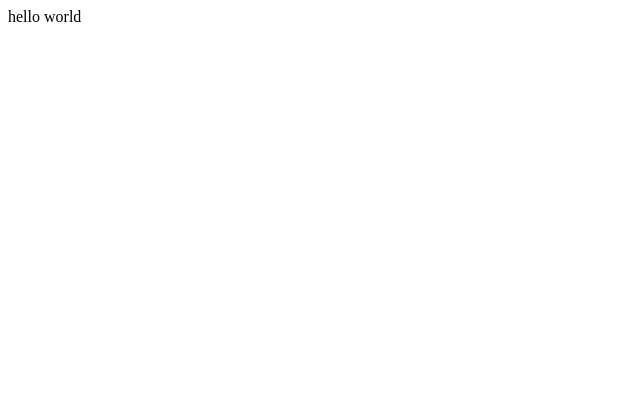
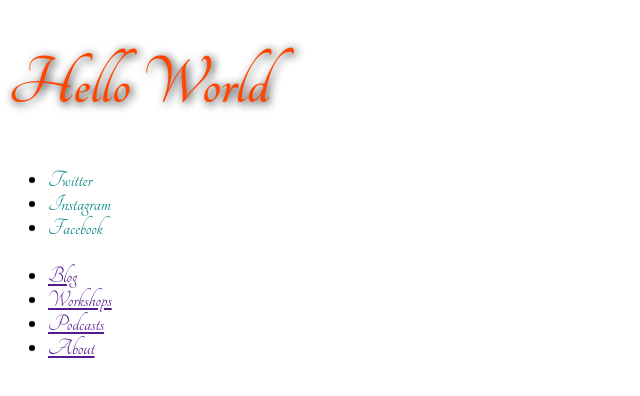
Before and after one commit to Yevhenii-Pavlushchenko/my-first-bootcamp, a plain HTML site: page index.html in a window 1280 px wide. Shown: the whole page, without its empty margins (0-640 px from the left). Drawn offline with Linux system fonts and the light colour scheme.

Commit message:
finished conspect module 2

```diff
--- a/css/styles.css
+++ b/css/styles.css
@@ -0,0 +1,22 @@
+body {
+    font-size: 24px;
+    font-family: 'Tangerine', cursive;
+}
+.title {
+    font-size: 72px;
+    color: orangered;
+    text-shadow: 2px 2px 10px black
+}
+.social-links .link {
+    color: teal;
+    text-decoration: none;
+}
+
+/* Два і більше селекторів для одного правила поділяються комою */
+.social-links .link:hover,
+.social-links .link:focus {
+    color: orange;
+}
+.site-nav .link {
+    text-transform: capitalize;
+}
--- a/index.html
+++ b/index.html
@@ -4,9 +4,27 @@
     <meta charset="UTF-8" />
     <meta name="viewport" content="width=device-width, initial-scale=1.0" />
     <title>Document</title>
+    <link rel="preconnect" href="https://fonts.googleapis.com" />
+    <link rel="preconnect" href="https://fonts.gstatic.com" crossorigin />
+    <link
+      href="https://fonts.googleapis.com/css2?family=Montserrat:ital,wght@0,100..900;1,100..900&family=Tangerine:wght@400;700&display=swap"
+      rel="stylesheet"
+    />
     <link rel="stylesheet" href="./css/styles.css" />
   </head>
   <body>
-    hello world
+    <h1 class="title">Hello World</h1>
+
+    <ul class="social-links">
+      <li><a class="link" href="https://twitter.com">Twitter</a></li>
+      <li><a class="link" href="https://www.instagram.com">Instagram</a></li>
+      <li><a class="link" href="https://www.facebook.com">Facebook</a></li>
+    </ul>
+    <ul class="site-nav">
+      <li><a href="" class="link">Blog</a></li>
+      <li><a href="" class="link">Workshops</a></li>
+      <li><a href="" class="link">Podcasts</a></li>
+      <li><a href="" class="link">About</a></li>
+    </ul>
   </body>
 </html>
```
